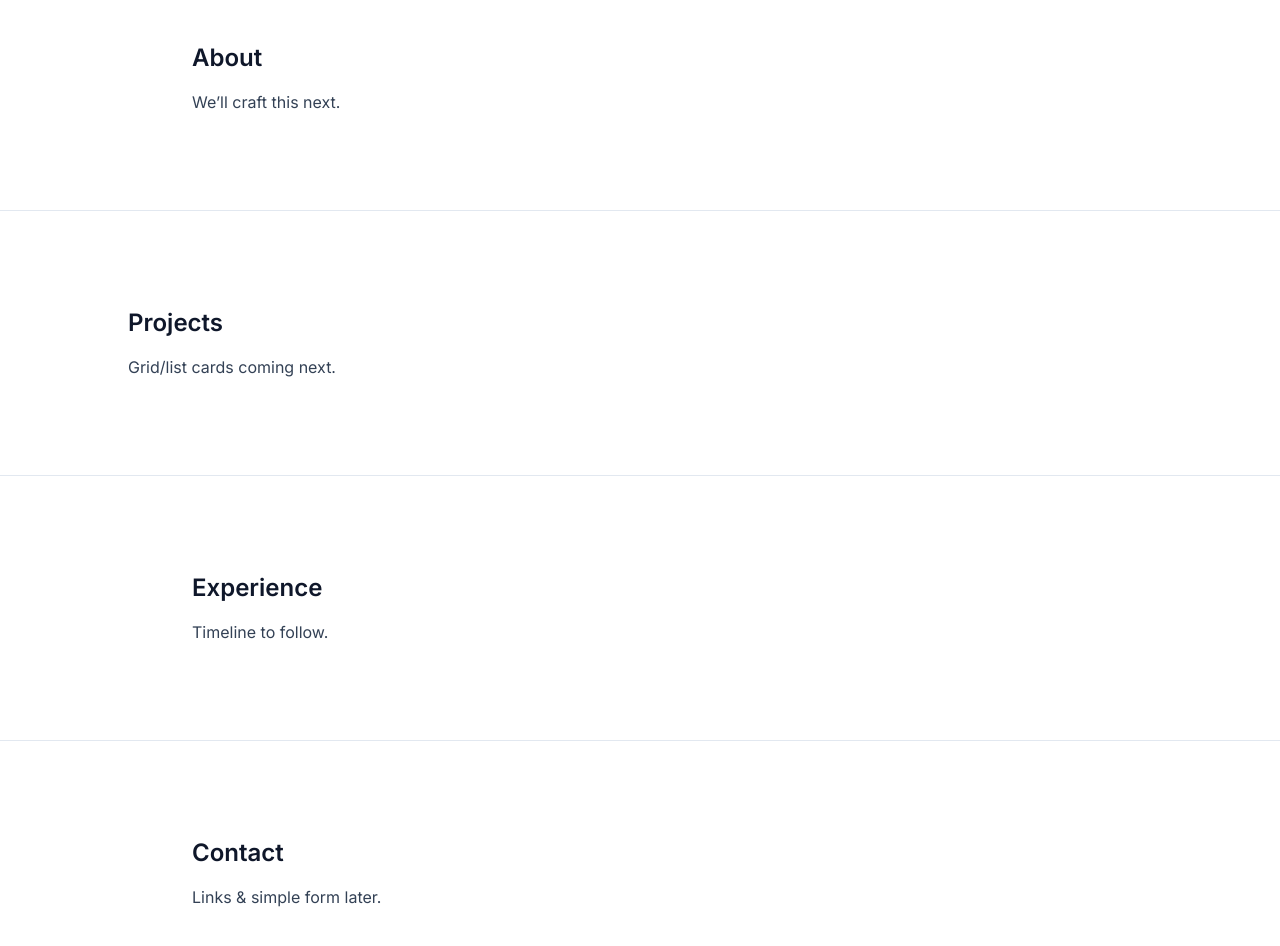
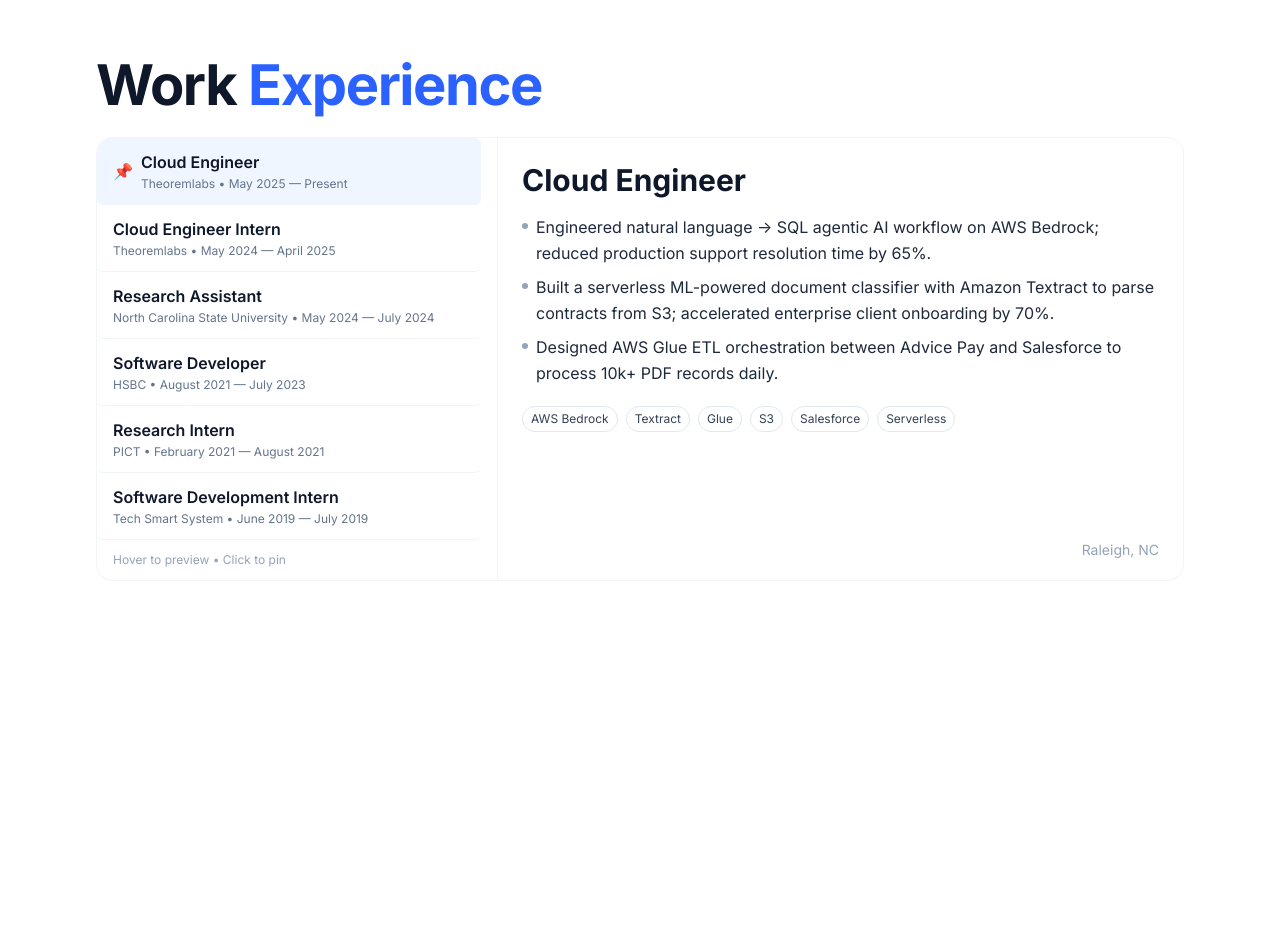
Before and after one commit to Shardul-Khandekar/Shardul-Khandekar.github.io, a React (Vite) app: page / in a window 1280 px wide. Shown: the part 840-1786 px from the top of the page. After the commit the page ends 1421 px from the top, so only its background shows below. Built offline with nearby package versions, Linux system fonts and the light colour scheme.

Commit message:
adding exp section

```diff
--- a/src/App.jsx
+++ b/src/App.jsx
@@ -1,40 +1,13 @@
 import Header from "./components/Header";
 import Hero from "./components/Hero";
+import ExperienceNotes from "./components/ExperienceNotes";
 
 export default function App() {
   return (
-    <div className="bg-white dark:bg-slate-900">
+    <div className="bg-white">
       <Header />
       <Hero />
-
-      {/* Placeholders for iterative build */}
-      <section id="about" className="border-t border-slate-200 dark:border-slate-800 py-24 px-6">
-        <div className="mx-auto max-w-4xl text-slate-700 dark:text-slate-300">
-          <h2 className="text-2xl font-semibold text-slate-900 dark:text-slate-100 mb-4">About</h2>
-          <p>We’ll craft this next.</p>
-        </div>
-      </section>
-
-      <section id="projects" className="border-t border-slate-200 dark:border-slate-800 py-24 px-6">
-        <div className="mx-auto max-w-5xl text-slate-700 dark:text-slate-300">
-          <h2 className="text-2xl font-semibold text-slate-900 dark:text-slate-100 mb-4">Projects</h2>
-          <p>Grid/list cards coming next.</p>
-        </div>
-      </section>
-
-      <section id="experience" className="border-t border-slate-200 dark:border-slate-800 py-24 px-6">
-        <div className="mx-auto max-w-4xl text-slate-700 dark:text-slate-300">
-          <h2 className="text-2xl font-semibold text-slate-900 dark:text-slate-100 mb-4">Experience</h2>
-          <p>Timeline to follow.</p>
-        </div>
-      </section>
-
-      <section id="contact" className="border-t border-slate-200 dark:border-slate-800 py-24 px-6">
-        <div className="mx-auto max-w-4xl text-slate-700 dark:text-slate-300">
-          <h2 className="text-2xl font-semibold text-slate-900 dark:text-slate-100 mb-4">Contact</h2>
-          <p>Links & simple form later.</p>
-        </div>
-      </section>
+      <ExperienceNotes />
     </div>
   );
 }
--- /dev/null
+++ b/src/components/ExperienceNotes.jsx
@@ -0,0 +1,212 @@
+import React, { useMemo, useState } from "react";
+
+/** Data */
+const JOBS = [
+  {
+    id: "theorem-ce",
+    title: "Cloud Engineer",
+    company: "Theoremlabs",
+    location: "Raleigh, NC",
+    period: "May 2025 — Present",
+    bullets: [
+      "Engineered natural language → SQL agentic AI workflow on AWS Bedrock; reduced production support resolution time by 65%.",
+      "Built a serverless ML-powered document classifier with Amazon Textract to parse contracts from S3; accelerated enterprise client onboarding by 70%.",
+      "Designed AWS Glue ETL orchestration between Advice Pay and Salesforce to process 10k+ PDF records daily.",
+    ],
+    tech: ["AWS Bedrock", "Textract", "Glue", "S3", "Salesforce", "Serverless"],
+  },
+  {
+    id: "theorem-intern",
+    title: "Cloud Engineer Intern",
+    company: "Theoremlabs",
+    location: "Raleigh, NC",
+    period: "May 2024 — April 2025",
+    bullets: [
+      "Implemented event-driven architecture with EventBridge, SQS, and Lambda to handle 100k+ commission transactions daily.",
+      "Automated IaC deployments using AWS CloudFormation to eliminate manual console configuration.",
+      "Developed a GenAI-powered JIRA automation bot integrated with Amazon Q Business.",
+    ],
+    tech: ["EventBridge", "SQS", "Lambda", "CloudFormation", "Q Business"],
+  },
+  {
+    id: "ncsu-ra",
+    title: "Research Assistant",
+    company: "North Carolina State University",
+    location: "Raleigh, NC",
+    period: "May 2024 — July 2024",
+    bullets: [
+      "Modeled Neo4j graph database for interconnected product transactions, boosting query performance by 75%.",
+      "Architected GraphQL APIs to reduce latency by 60% for retrieving customer behavior insights.",
+    ],
+    tech: ["Neo4j", "GraphQL"],
+  },
+  {
+    id: "hsbc-dev",
+    title: "Software Developer",
+    company: "HSBC",
+    location: "Pune, India",
+    period: "August 2021 — July 2023",
+    bullets: [
+      "Engineered a high-throughput, asynchronous backend using Spring Integration and JMS, achieving sub-millisecond EOD trade settlement times.",
+      "Built CI/CD pipelines in Jenkins to automate deployment of 80+ microservices, reducing manual effort by 95%.",
+      "Created a Risk-Control bot to reduce SAST/DAST vulnerabilities by 20% and improve remediation visibility.",
+      "Automated 150+ UNIX patching tasks using Ansible, saving 20+ hours per month.",
+    ],
+    tech: ["Spring Integration", "JMS", "Jenkins", "Ansible", "SAST/DAST"],
+  },
+  {
+    id: "pict-intern",
+    title: "Research Intern",
+    company: "PICT",
+    location: "Pune, India",
+    period: "February 2021 — August 2021",
+    bullets: [
+      "Developed OpenCV pipelines augmenting 4,000+ images per class, increasing dataset volume by 25%.",
+      "Trained a ResNet-50 model with TensorFlow, achieving 92% accuracy on digit recognition.",
+    ],
+    tech: ["OpenCV", "TensorFlow", "ResNet-50"],
+  },
+  {
+    id: "tss-intern",
+    title: "Software Development Intern",
+    company: "Tech Smart System",
+    location: "Pune, India",
+    period: "June 2019 — July 2019",
+    bullets: [
+      "Developed a PDF parser to accelerate document processing by 60% for 2,000+ records.",
+      "Collaborated in Agile sprints using JIRA and Confluence for documentation.",
+    ],
+    tech: ["Python", "PDF parsing", "JIRA", "Confluence"],
+  },
+];
+
+/** Left Row */
+function Row({ job, active, pinned, onHover, onLeave, onClick }) {
+  return (
+    <button
+      type="button"
+      onMouseEnter={() => onHover(job.id)}
+      onMouseLeave={onLeave}
+      onClick={() => onClick(job.id)}
+      className={[
+        "w-full text-left px-4 py-3 border-b border-slate-100",
+        "transition-colors",
+        active ? "bg-blue-50" : "hover:bg-slate-50",
+        "focus:outline-none focus-visible:ring-2 focus-visible:ring-blue-400/50 rounded-md",
+      ].join(" ")}
+      aria-pressed={pinned}
+    >
+      <div className="flex items-center gap-2">
+        {pinned && (
+          <span className="text-slate-400" aria-hidden>
+            📌
+          </span>
+        )}
+        <div>
+          <div className="text-base font-semibold text-slate-900">
+            {job.title}
+          </div>
+          <div className="text-xs text-slate-500 mt-0.5">
+            {job.company} • {job.period}
+          </div>
+        </div>
+      </div>
+    </button>
+  );
+}
+
+/** Right Detail */
+function Detail({ job }) {
+  if (!job) return null;
+
+  return (
+    <>
+      <h3 className="text-2xl md:text-3xl font-bold text-slate-900 mb-4">
+        {job.title}
+      </h3>
+
+      <ul className="space-y-2 mb-5">
+        {job.bullets.map((b, i) => (
+          <li key={i} className="flex gap-2 text-slate-800 leading-relaxed">
+            <span className="mt-[9px] h-1.5 w-1.5 rounded-full bg-slate-400 shrink-0" />
+            <span>{b}</span>
+          </li>
+        ))}
+      </ul>
+
+      <div className="flex flex-wrap gap-2">
+        {job.tech.map((t) => (
+          <span
+            key={t}
+            className="text-xs rounded-full border border-slate-200 px-2 py-1 text-slate-700"
+          >
+            {t}
+          </span>
+        ))}
+      </div>
+    </>
+  );
+}
+
+/** Main Experience Section */
+export default function ExperienceSection() {
+  const [pinnedId, setPinnedId] = useState(JOBS[0].id);
+  const [hoverId, setHoverId] = useState(null);
+
+  const activeId = hoverId ?? pinnedId;
+  const activeJob = useMemo(
+    () => JOBS.find((j) => j.id === activeId),
+    [activeId]
+  );
+
+  const handleHover = (id) => setHoverId(id);
+  const clearHover = () => setHoverId(null);
+  const handlePin = (id) => setPinnedId(id);
+
+  return (
+    <section id="experience" className="max-w-6xl mx-auto px-5 md:px-8">
+      {/* Heading */}
+      <h2 className="text-[40px] md:text-[56px] leading-none font-extrabold tracking-tight mt-28 mb-6">
+        <span className="text-slate-900">Work </span>
+        <span className="text-[#2b62ff]">Experience</span>
+      </h2>
+
+      {/* Container */}
+      <div className="rounded-2xl border border-slate-100 bg-white">
+        <div className="flex">
+          {/* Left list (slightly wider + extra right padding to push separator) */}
+          <div className="w-[400px] pr-4 shrink-0 rounded-l-2xl overflow-hidden">
+            {JOBS.map((job) => (
+              <Row
+                key={job.id}
+                job={job}
+                active={job.id === activeId}
+                pinned={job.id === pinnedId}
+                onHover={handleHover}
+                onLeave={clearHover}
+                onClick={handlePin}
+              />
+            ))}
+            <div className="px-4 py-3 text-xs text-slate-400">
+              Hover to preview • Click to pin
+            </div>
+          </div>
+
+          {/* Single thin separator (now slightly to the right due to pr-4 above) */}
+          <div className="w-px bg-slate-100" aria-hidden />
+
+          {/* Right panel (no inner card) */}
+          <div className="flex-1 p-4 md:p-6 relative">
+            <Detail job={activeJob} />
+            {/* Location anchored bottom-right of the single box */}
+            {activeJob && (
+              <div className="absolute right-6 bottom-5 text-sm text-slate-400">
+                {activeJob.location}
+              </div>
+            )}
+          </div>
+        </div>
+      </div>
+    </section>
+  );
+}
--- a/src/index.css
+++ b/src/index.css
@@ -5,3 +5,16 @@
 :root { color-scheme: light dark; }
 html { scroll-behavior: smooth; }
 body { font-family: Inter, ui-sans-serif, system-ui, -apple-system, Segoe UI, Roboto, Arial, sans-serif; }
+
+@keyframes draw-line { from { stroke-dashoffset: 240; } to { stroke-dashoffset: 0; } }
+
+/* Very small, dense, soft-gray dots -> reads as a smooth S */
+.exp-sdots{
+  fill:none;
+  stroke:#cbd5e1;            /* slate-300 */
+  stroke-width:0.9;
+  stroke-linecap:round;
+  stroke-dasharray:0.6 1.0;  /* tiny dot, tiny gap (dense) */
+  stroke-dashoffset:240;
+  animation:draw-line .8s ease forwards;
+}
```
